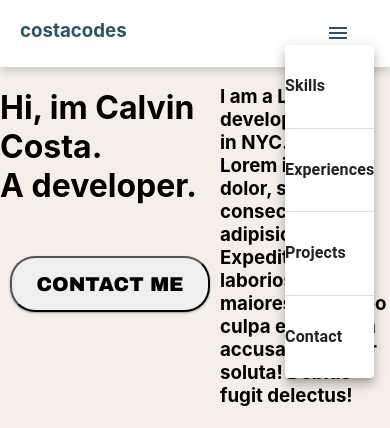
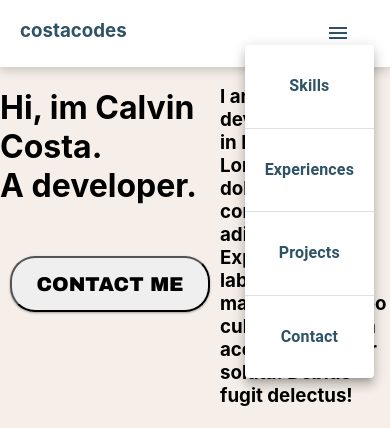
Before and after one commit to costacalvin0/costacodes, a React (Create React App) app in the folder my-app/: page / in a window 390 px wide. Both pictures are taken after a click on the button 338 px from the left and 33 px from the top of the page. Shown: the top 428 px of the page. Built offline with nearby package versions, Linux system fonts and the light colour scheme.

Commit message:
fixed navburger and some bugs

```diff
--- a/my-app/src/components/navbar/index.css
+++ b/my-app/src/components/navbar/index.css
@@ -8,6 +8,7 @@
     box-shadow: 0 3px 10px rgb(0 0 0 / 0.2);
     position: sticky;
     top: 0;
+    z-index: 1;
 
 }
 
@@ -19,7 +20,7 @@
 
 
 
-@media (max-width: 600px ) {
+@media (max-width: 700px ) {
     .menu {
         display: none;
     };
@@ -29,7 +30,7 @@
     };
 }
 
-@media (min-width: 601px ) {
+@media (min-width: 701px ) {
     .basicMenu {
         display: none;
     };
--- a/my-app/src/components/navbar/navburger/index.css
+++ b/my-app/src/components/navbar/navburger/index.css
@@ -0,0 +1,9 @@
+.navburger {
+    width: 33vw;
+    color: #2E5266;
+    text-align: center;
+}
+
+.navburger a:hover {
+    background-color: white;
+}
--- a/my-app/src/components/navbar/navburger/index.tsx
+++ b/my-app/src/components/navbar/navburger/index.tsx
@@ -28,7 +28,6 @@ export default function BasicMenu() {
         <MenuIcon/>
       </Button>
       <Menu
-        className="basic-menus"
         id="basic-menu"
         anchorEl={anchorEl}
         open={open}
@@ -37,6 +36,7 @@ export default function BasicMenu() {
           'aria-labelledby': 'basic-button',
         }}
       >
+        <div className="navburger">
         <MenuItem onClick={handleClose}><a href="#Skills"><h4>Skills</h4></a></MenuItem>
         <Divider/>
         <MenuItem onClick={handleClose}><a href="#Experiences"><h4>Experiences</h4></a></MenuItem>
@@ -44,6 +44,7 @@ export default function BasicMenu() {
         <MenuItem onClick={handleClose}><a href="#Projects"><h4>Projects</h4></a></MenuItem>
         <Divider/>
         <MenuItem onClick={handleClose}><a href="#Contact"><h4>Contact</h4></a></MenuItem>
+        </div>
       </Menu>
     </div>
   );
--- a/my-app/src/pages/home/index.css
+++ b/my-app/src/pages/home/index.css
@@ -11,3 +11,8 @@ body {
     text-decoration: none;
     color: inherit;
   }
+
+  a:hover {
+    color: #8cb9db;
+    text-decoration: none;
+}
```
